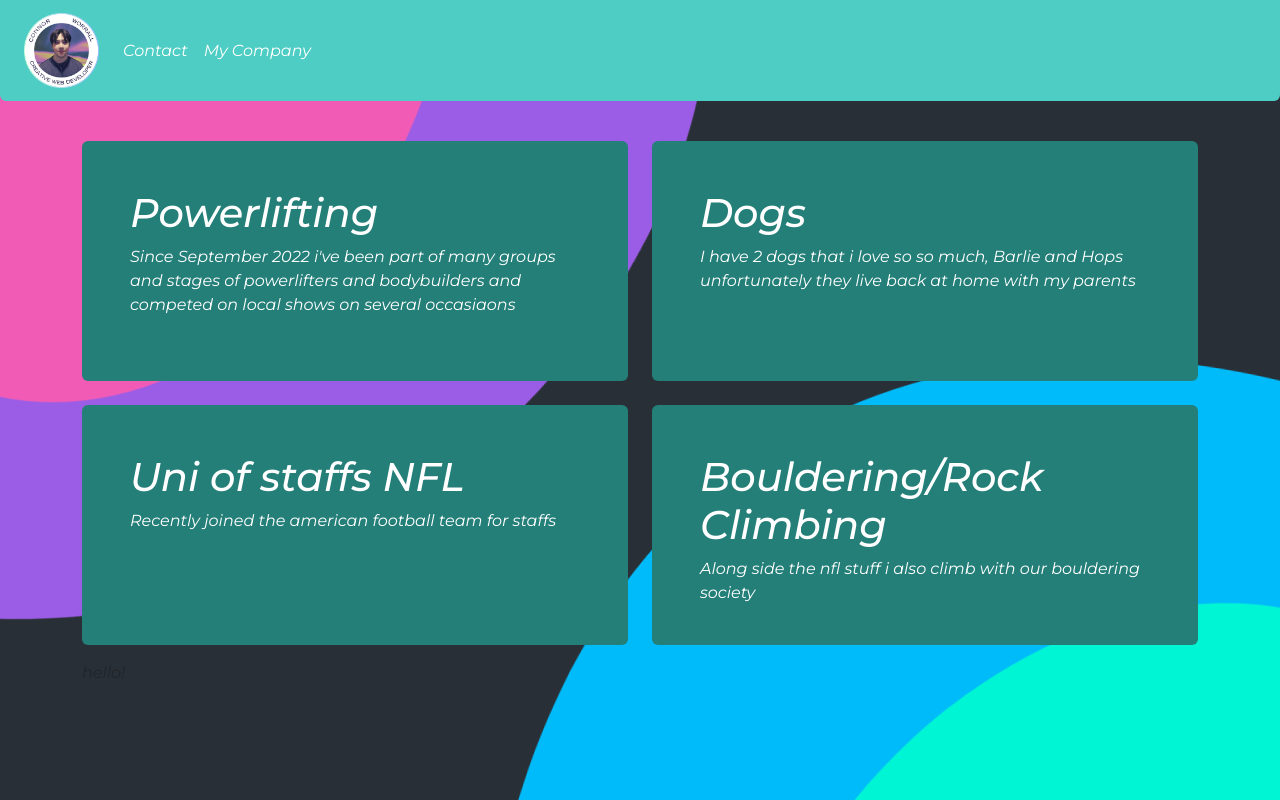
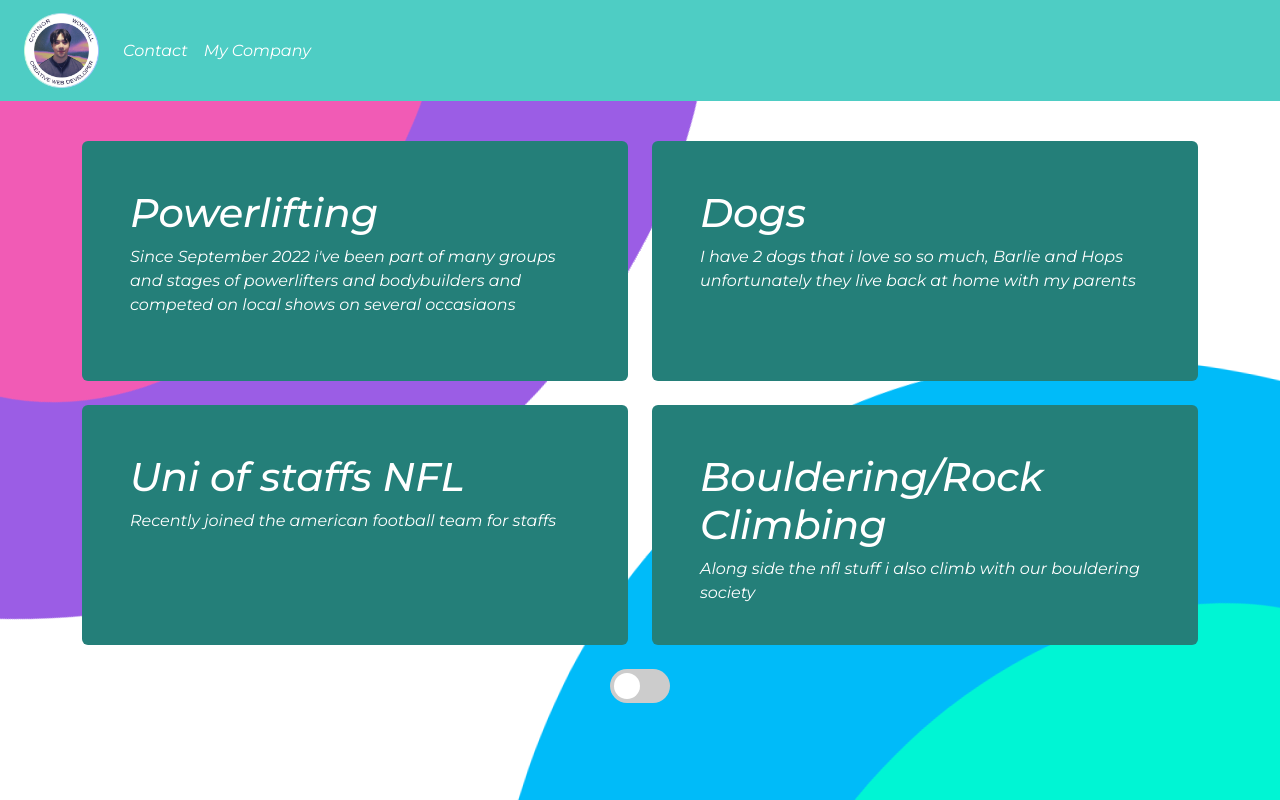
Before and after one commit to CMDCONN/stf-connor, a Python web app: template meproj/myapp/templates/home.html in a window 1280 px wide. Run offline with Jinja, Linux system fonts and the light colour scheme; the template is opened without the code that fills it, so the values that code supplies are empty.

Commit message:
thu 2 oct 11:21

```diff
--- a/meproj/myapp/static/css/style.css
+++ b/meproj/myapp/static/css/style.css
@@ -1,8 +1,16 @@
 body{
-    background-color: #292F36;
+    background-color: white;
     font-family: "Montserrat", sans-serif;
     font-style: italic;
     animation: fadeIn 0.5s ease-in-out;
+}
+
+body.dark-mode {
+    background-color: #292F36;
+}
+
+nav.dark-mode {
+    background-color: #247f79;
 }
 
 nav{
@@ -74,3 +82,67 @@ svg {
     width: 100%;
     height: 100%;
 }
+
+
+
+.switch {
+  position: relative;
+  display: inline-block;
+  width: 60px;
+  height: 34px;
+}
+
+/* Hide default HTML checkbox */
+.switch input {
+  opacity: 0;
+  width: 0;
+  height: 0;
+}
+
+/* The slider */
+.slider {
+  position: absolute;
+  cursor: pointer;
+  top: 0;
+  left: 0;
+  right: 0;
+  bottom: 0;
+  background-color: #ccc;
+  -webkit-transition: .4s;
+  transition: .4s;
+}
+
+.slider:before {
+  position: absolute;
+  content: "";
+  height: 26px;
+  width: 26px;
+  left: 4px;
+  bottom: 4px;
+  background-color: white;
+  -webkit-transition: .4s;
+  transition: .4s;
+}
+
+input:checked + .slider {
+  background-color: #2196F3;
+}
+
+input:focus + .slider {
+  box-shadow: 0 0 1px #2196F3;
+}
+
+input:checked + .slider:before {
+  -webkit-transform: translateX(26px);
+  -ms-transform: translateX(26px);
+  transform: translateX(26px);
+}
+
+/* Rounded sliders */
+.slider.round {
+  border-radius: 34px;
+}
+
+.slider.round:before {
+  border-radius: 50%;
+}
--- /dev/null
+++ b/meproj/myapp/static/scripts/darkMode.JS
@@ -0,0 +1,7 @@
+function darkMode(){
+    var element = document.body;
+    element.classList.toggle("dark-mode");
+
+    var navElement = document.getElementById("nav");
+    navElement.classList.toggle("dark-mode");
+}
--- a/meproj/myapp/templates/home.html
+++ b/meproj/myapp/templates/home.html
@@ -18,7 +18,7 @@
     </head>
 
     <body>
-    <nav class="navbar navbar-expand-lg px-4 rounded-bottom">
+    <nav class="navbar navbar-expand-lg px-4" id="nav">
         <a class="navbar-brand" href="#"><img src="../static/assets/88324608.png" class="spin" style="width: 75px; height: 75px;" id="spinner"></a>
         <ul class="navbar-nav">
             <li class="nav-item">
@@ -96,18 +96,17 @@
             </div>
         </div>
     </div>
-    <div class="container mt-3">
-        <div class="row">
-            <div class="col">
-                <div class="d-flex">
-                    hello!
-                </div>
-            </div>
-        </div>
+    <br>
+    <div class="d-flex justify-content-center" id="abam">
+        <label class="switch">
+            <input type="checkbox" onclick="darkMode()">
+            <span class="slider round"></span>
+        </label>
     </div>
 
 
     <script src="https://cdn.jsdelivr.net/npm/bootstrap@5.3.8/dist/js/bootstrap.bundle.min.js" integrity="sha384-FKyoEForCGlyvwx9Hj09JcYn3nv7wiPVlz7YYwJrWVcXK/BmnVDxM+D2scQbITxI" crossorigin="anonymous"></script>
     <script src="../static/scripts/spinner.JS"></script>
+    <script src="../static/scripts/darkMode.JS"></script>
 </body>
 </html>
```
Also changed, not shown: meproj/myapp/static/scripts/spinner.JS (line endings or trailing spaces).
